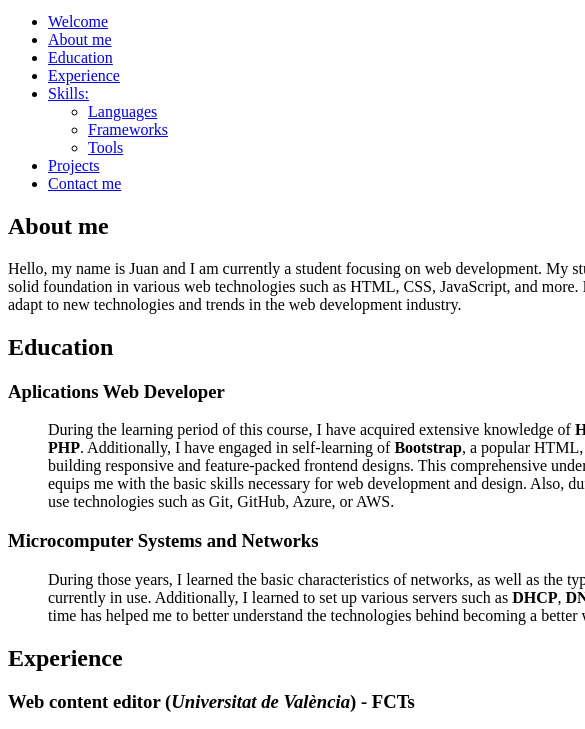
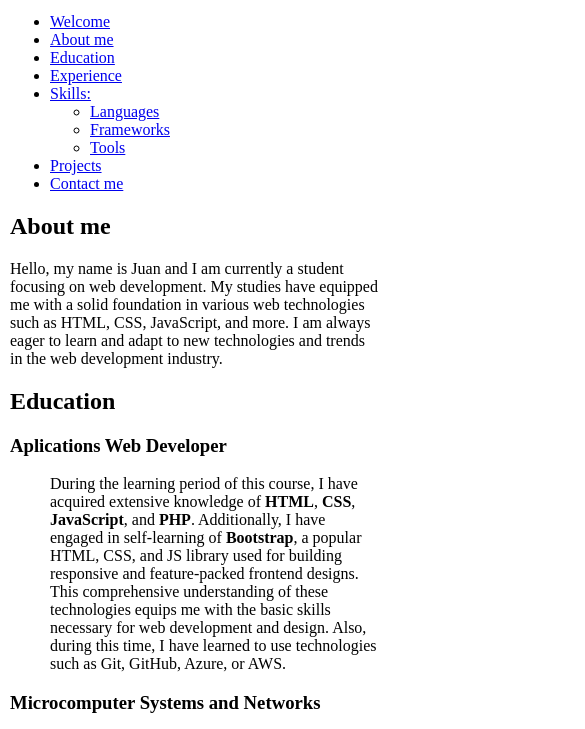
Before and after one commit to juanmelmos/juanmelmos.github.io, a plain HTML site: page index.html in a window 390 px wide. Shown: the part 101-830 px from the top of the page, 585 px wide, since content can reach past the window. Drawn offline with Linux system fonts and the light colour scheme.

Commit message:
change width to ch and add a media query to mobile phones

```diff
--- a/assets/css/style.css
+++ b/assets/css/style.css
@@ -1,8 +1,14 @@
 html {
-  width: 800px;
+  max-width: 90ch;
   margin: auto;
 }
 
 img.email {
   vertical-align: middle;
 }
+
+@media (max-width: 90ch) {
+  html {
+    margin: auto 2px;
+  }
+}
```
